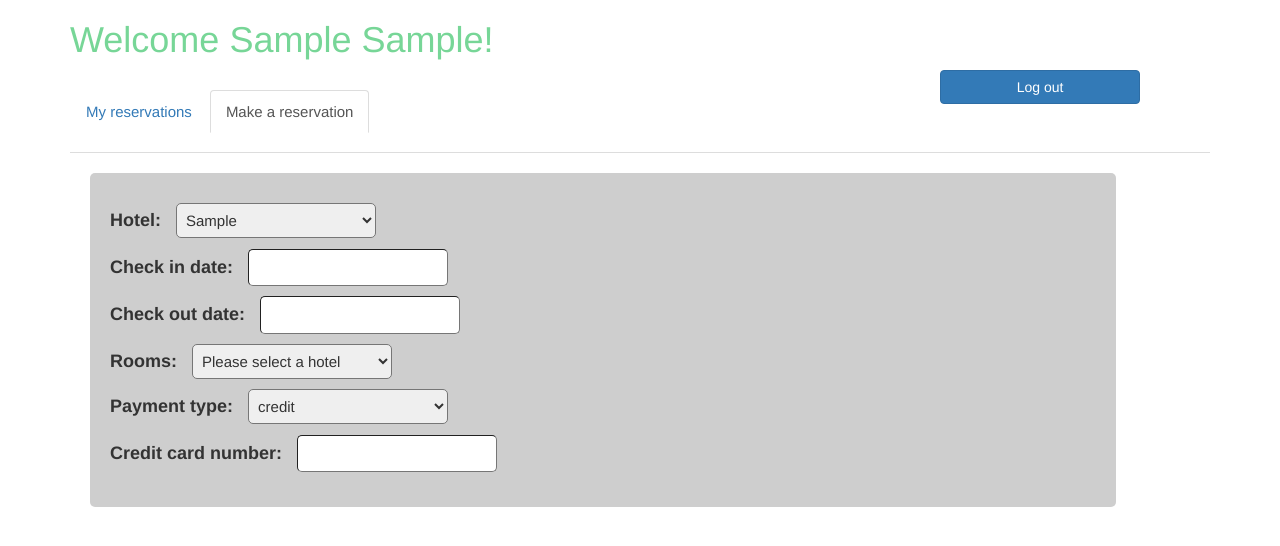
After one commit to tjaved573/Hotel-Management-System, a Django app: page /guest/make-a-reservation/1/ in a window 1280 px wide. The commit adds this page. Shown: the top 546 px of the page. Run offline with Django 3.2, Linux system fonts and the light colour scheme; tables that the repository leaves empty hold one stand-in row (values such as "Sample post"); some libraries are stand-ins or nearby versions.

Commit message:
work on form

```diff
--- /dev/null
+++ b/guest/forms.py
@@ -0,0 +1,15 @@
+from django import forms
+from guest.models import Hotel
+
+
+class HotelForm(forms.Form):
+    hotel = forms.ChoiceField(choices=[None])
+    check_in_date = forms.DateField(input_formats=['%Y/%m/%d'])
+    check_out_date = forms.DateField(input_formats=['%Y/%m/%d'])
+    rooms = forms.ChoiceField(choices=[(None, 'Please select a hotel')]) # TODO: get rooms associated with hotel
+    payment_type = forms.ChoiceField(choices=[('credit','credit'),('cash','cash')])
+    Credit_card_number = forms.CharField(max_length=20)
+
+    def __init__(self, hotel_objs):
+        super(HotelForm, self).__init__()
+        self.fields['hotel'].choices = [(h, h.location) for h in hotel_objs]
--- a/guest/static/guest/style.css
+++ b/guest/static/guest/style.css
@@ -4,6 +4,27 @@ h1 {
 
 ul {
     padding: 20px;
+    font-size: 15px;
+}
+
+select {
+    width: 200px;
+    padding-left: 5px;
+    padding-top: 7px;
+    padding-bottom: 7px;
+    margin-left: 10px;
+    border-radius: 5px;
+    font-size: 15px;
+}
+
+input {
+    width: 200px;
+    padding-left: 5px;
+    padding-top: 7px;
+    padding-bottom: 7px;
+    margin-left: 10px;
+    border-radius: 5px;
+    border-width: 1px;
     font-size: 15px;
 }
 
@@ -44,3 +65,24 @@ ul {
     position: absolute;
     right: 10em;
 }
+
+.form-div {
+    text-align: left;
+    width: 90%;
+    background-color: rgb(206, 206, 206);
+    padding: 20px;
+    padding-top: 30px;
+    margin: 20px;
+    border-radius: 5px;
+    font-size:  18px;
+}
+
+.select-option {
+    width: 30%;
+}
+
+.select-hotel-button {
+    margin: 10px;
+    background-color:cadetblue;
+    border-color: cadetblue;
+}
--- a/guest/templates/guest/home.html
+++ b/guest/templates/guest/home.html
@@ -8,7 +8,7 @@
 
     <ul class="nav nav-tabs">
         <li class="active"><a href="#">My reservations</a></li>
-        <li><a href="#">Make a reservation</a></li>
+        <li><a href="{% url 'make_a_reservation' '1' %}">Make a reservation</a></li>
     </ul>
     {% for reservation, hotel in reservations_and_hotels %}
     <div class="reservation">
--- /dev/null
+++ b/guest/templates/guest/make_reservation.html
@@ -0,0 +1,22 @@
+{% extends "main_page/base.html" %}
+{% block content %}
+    {% load static %}
+    <link rel="stylesheet" type="text/css" href="{% static 'guest/style.css' %}?{% now 'U' %}">
+    <h1>Welcome {{ guest_name }}!</h1>
+
+    <input type="submit" value="Log out" class="btn btn-primary logout-button"/>
+
+    <ul class="nav nav-tabs">
+        <li><a href="{% url 'guest_home' '1' %}">My reservations</a></li>
+        <li class="active"><a href="#">Make a reservation</a></li>
+    </ul>
+    <div class="form-div">
+        <form>
+            {% csrf_token %}
+            <div class="form-group">
+                {{ hotel_form.as_p }}
+                <!-- <input type="submit" name="hotel_select" value="Select Hotel" class="btn btn-primary select-hotel-button"/> -->
+            </div>
+        </form>
+    </div>
+{% endblock content %}
--- a/guest/urls.py
+++ b/guest/urls.py
@@ -3,4 +3,5 @@ from guest import views
 
 urlpatterns = [
     path('<guest_id>/', views.home, name='guest_home'),
+    path('make-a-reservation/<guest_id>/', views.make_reservation, name='make_a_reservation'),
 ]
--- a/guest/views.py
+++ b/guest/views.py
@@ -1,5 +1,6 @@
 from django.shortcuts import render
 from guest.models import Guest, Reservation, ReservationRoomRel, Room, Hotel, Feature, FeatureRoomRel
+from .forms import HotelForm
 
 
 def home(request, guest_id):
@@ -25,7 +26,6 @@ def home(request, guest_id):
 
         selected_res_info = zip(selected_rooms, room_feature_set)
 
-
     hotels = []
     for reservation in reservations:
         res_room_rel = ReservationRoomRel.objects.all().filter(reservation_id=reservation.reservation_id)
@@ -50,3 +50,21 @@ def home(request, guest_id):
     }
 
     return render(request, 'guest/home.html', context)
+
+
+def make_reservation(request, guest_id):
+    guest = Guest.objects.get(guest_id=guest_id)
+    hotels = Hotel.objects.all()
+
+    hotel_form = HotelForm(hotels)
+    if 'hotel_select' in request.POST:
+        hotel_form = HotelForm(request.POST)
+
+    context = {
+        'guest_id': guest_id,
+        'guest_name': f"{guest.first} {guest.last}",
+        'hotel_form': hotel_form,
+        # 'hotels': hotels,
+    }
+
+    return render(request, 'guest/make_reservation.html', context)
```
Also changed, not shown: 1 other file.
